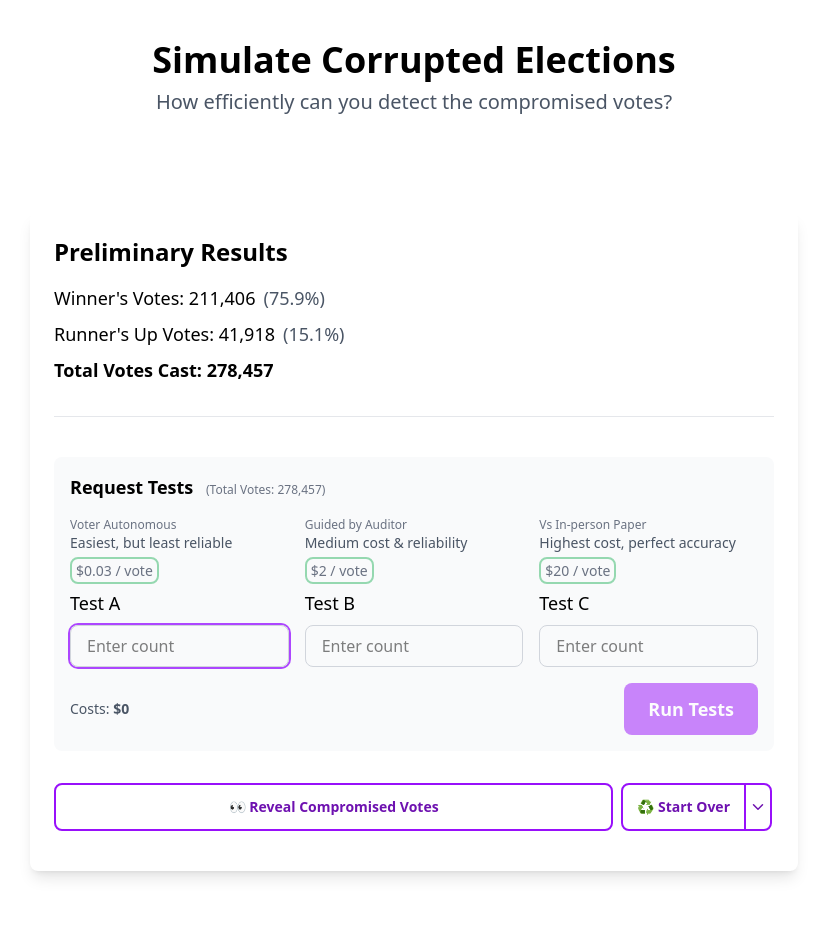
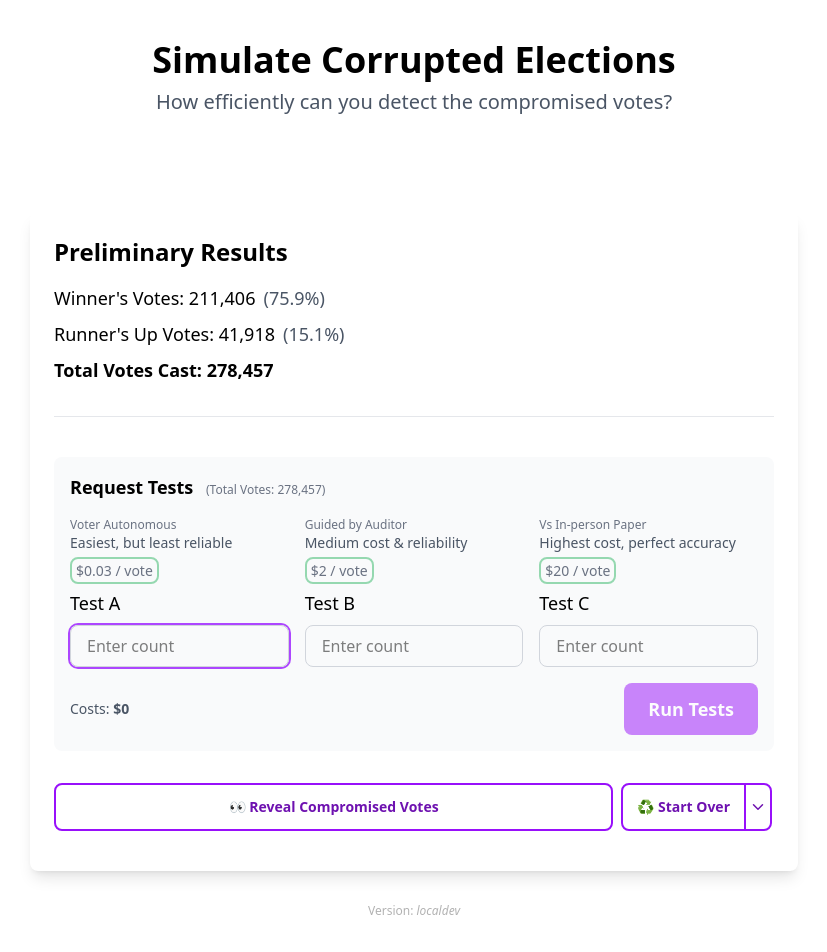
Before and after one commit to dsernst/simulate-corrupted-election, a Next.js app: page / in a window 1280 px wide. Shown: the top 952 px of the page, without its empty margins (226-1053 px from the left). Before the commit the page ends 911 px from the top, so only its background shows below. Built offline with nearby package versions, Linux system fonts and the light colour scheme.

Commit message:
Add footer with build time, commit hash, and branch

```diff
--- /dev/null
+++ b/app/components/Footer.tsx
@@ -0,0 +1,18 @@
+export const Footer = () => {
+  return (
+    <footer className="opacity-30 text-xs">
+      Version:{' '}
+      <i>
+        {process.env.NEXT_PUBLIC_BUILD_TIMESTAMP ? (
+          <>
+            Built at {process.env.NEXT_PUBLIC_BUILD_TIMESTAMP} · Latest Commit:{' '}
+            {process.env.NEXT_PUBLIC_GIT_COMMIT_SHA?.slice(0, 7)} · Branch:{' '}
+            {process.env.NEXT_PUBLIC_GIT_BRANCH}
+          </>
+        ) : (
+          'localdev'
+        )}
+      </i>
+    </footer>
+  )
+}
--- a/app/page.tsx
+++ b/app/page.tsx
@@ -2,6 +2,7 @@
 
 import { LayoutGroup, motion } from 'motion/react'
 
+import { Footer } from './components/Footer'
 import { Header } from './components/Header'
 import { SimulatedContent } from './components/SimulatedContent'
 import { SimulatorContextProvider } from './useSimulator'
@@ -18,6 +19,8 @@ export default function Home() {
           <SimulatedContent />
         </SimulatorContextProvider>
       </LayoutGroup>
+
+      <Footer />
     </main>
   )
 }
--- a/package.json
+++ b/package.json
@@ -4,7 +4,7 @@
   "private": true,
   "scripts": {
     "dev": "next dev",
-    "build": "next build",
+    "build": "NEXT_PUBLIC_BUILD_TIMESTAMP=$(date -u +\"%Y-%m-%dT%H:%M:%SZ\") next build",
     "start": "next start",
     "lint": "next lint",
     "test": "bun test",
```
